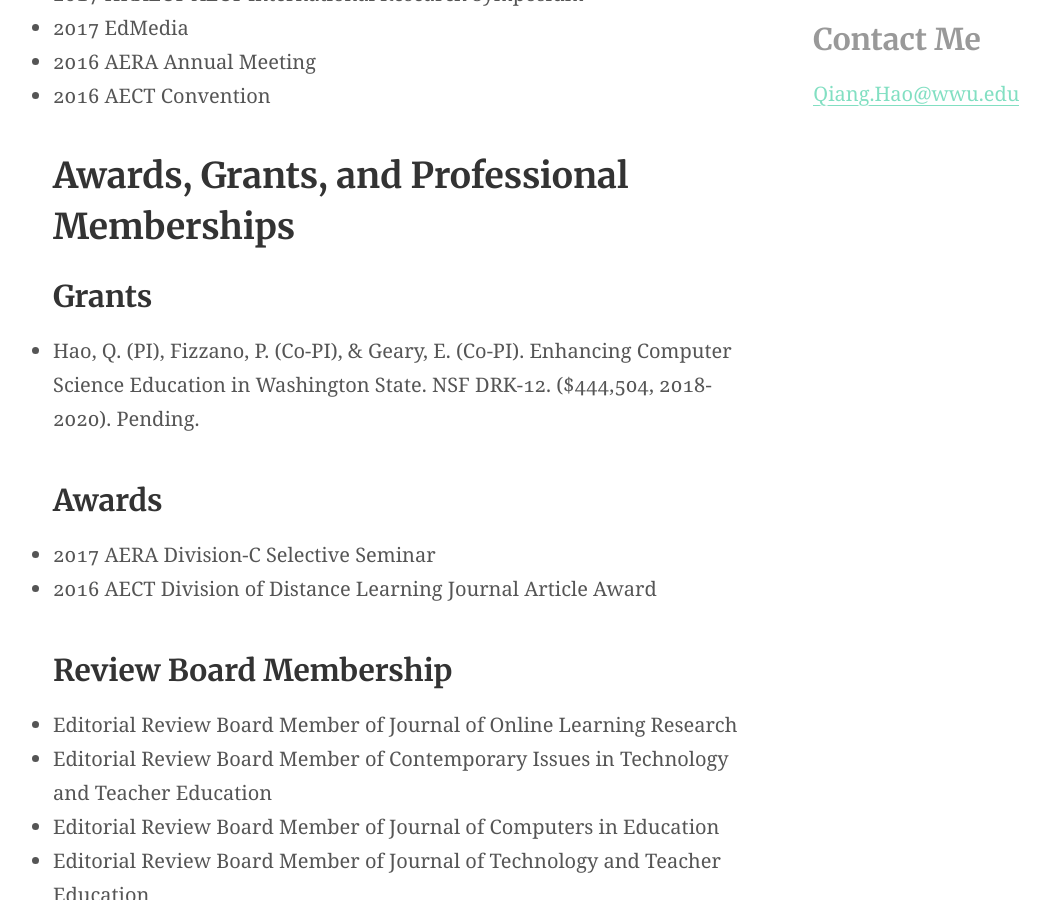
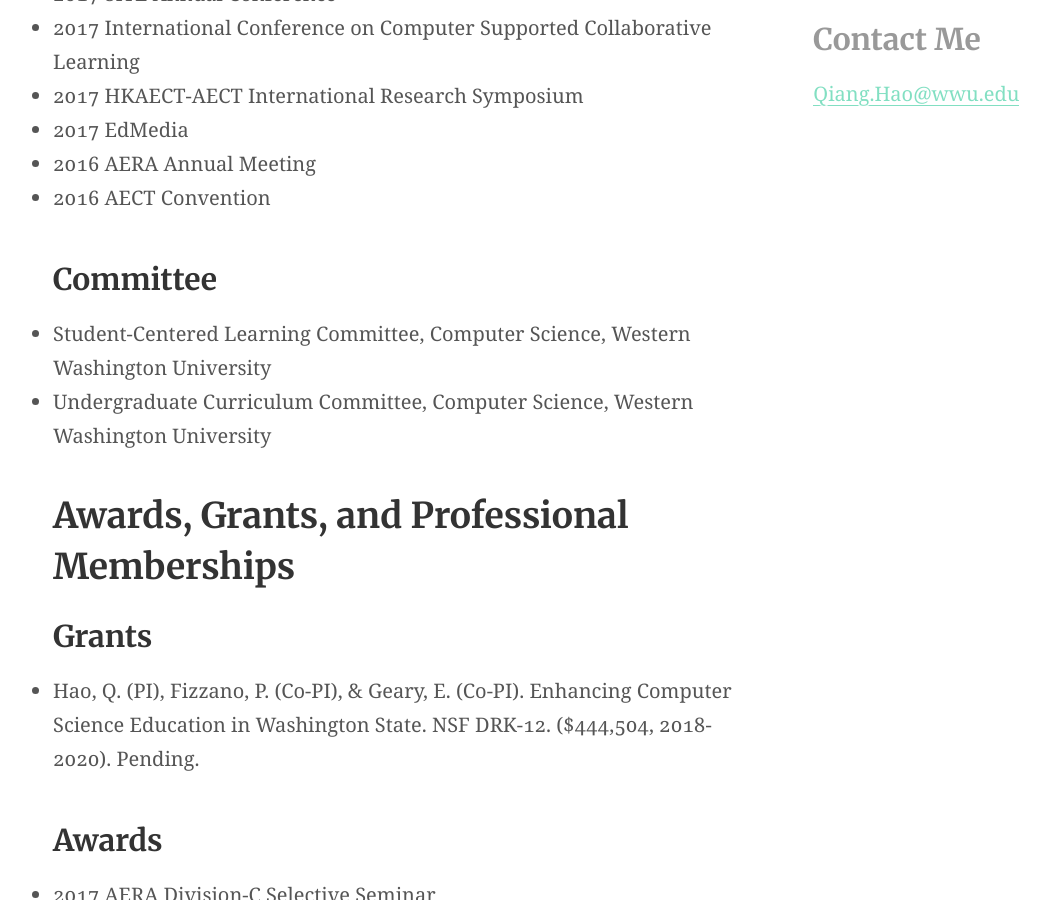
Before and after one commit to Neo-Hao/neo-hao.github.io, a Jekyll site: the page built from cv.md, in a window 1280 px wide and 900 px high, scrolled down 5685 px. Shown: the whole window, without its empty margins (11-1061 px from the left). Built offline with Jekyll 4.4.1, drawn with Linux system fonts in a browser that asks for light colours; some of the changed text lies outside the part shown.

Commit message:
committee and research team members

```diff
--- a/cv.md
+++ b/cv.md
@@ -84,6 +84,8 @@
 
 ### Assigned Teaching
 
+* September 2017 - December 2017, Instructor of <em>Computer Programming and Linear Data Structures</em>, Computer Science, Western Washington University.
+
 * January 2017 - May 2017, Co-Instructor of <em>Creativity, Technology, and How the Brain Learns</em>, Learning, Design and Technology, University of Georgia.
 
 * May 2016 - June 2016, Co-Instructor of <em>Introduction to Computers for Teachers</em>, Learning, Design and Technology, University of Georgia.
@@ -120,6 +122,11 @@
 * 2016 AERA Annual Meeting
 * 2016 AECT Convention
 
+### Committee
+
+* Student-Centered Learning Committee, Computer Science, Western Washington University
+* Undergraduate Curriculum Committee, Computer Science, Western Washington University
+
 ## Awards, Grants, and Professional Memberships
 
 ### Grants
```
Also changed, not shown: research.md (+19 -0 lines).
